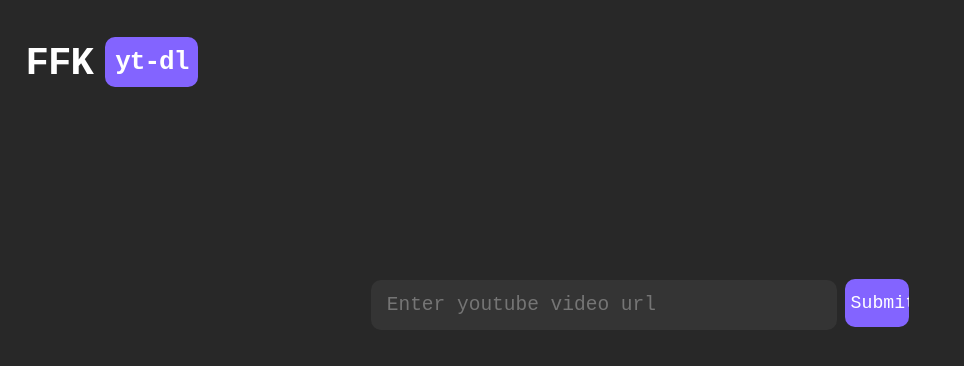
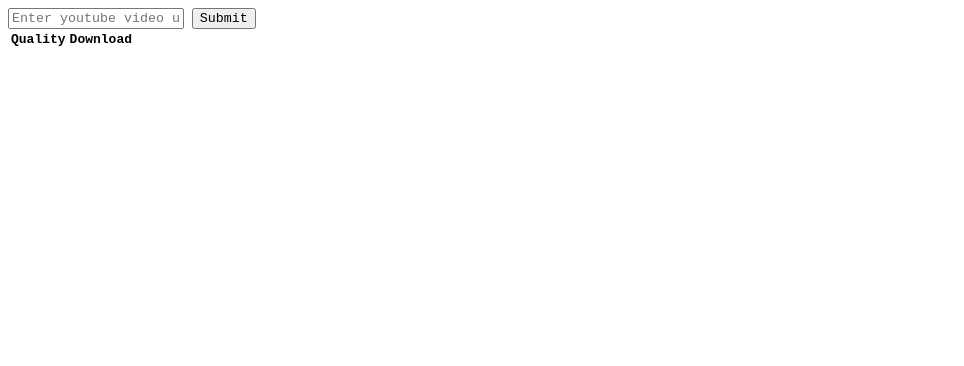
Before and after one commit to Stoozy/ffk-ytdl-website, a website: page public/index.html in a window 1280 px wide. Shown: the whole page, without its empty margins (0-964 px from the left). Drawn offline with nearby package versions, Linux system fonts and the light colour scheme.

Commit message:
Revert "Oui Oui Site updated"

```diff
--- a/public/index.html
+++ b/public/index.html
@@ -3,26 +3,17 @@
 <head>
     <meta charset="UTF-8">
     <title>FFK Youtube Video Downloader</title>
-    <link href="https://fonts.googleapis.com/css2?family=DM+Mono&display=swap" rel="stylesheet">
     <link rel="stylesheet" href="style/main.css">
 </head>
 <script src="js/main.js"></script>
 <body>
-    <div id="logo">
-        <h4>FFK <span id="ytd">yt-dl</span></h4>
-    </div>
-    <div id="cr">&#169; FFK</div>
-    <center>
-        <div id="input-container">
     <input id="url" type="text" placeholder="Enter youtube video url"/>
     <input id="submit" onclick="get_links()" type="submit"/>
-        </div>
     <table id="links">
         <tr>
         	<th>Quality</th>
         	<th>Download</th>
         </tr>
     </table>
-    </center>
 </body>
 </html>
--- a/public/style/main.css
+++ b/public/style/main.css
@@ -1,82 +1,3 @@
-/**
-    Purple: 8364FF
-    White: FFFFFF
-    Dark: 343434
-    Fill: 282828
-**/
-
 *{
     font-family: monospace;
 }
-
-body, html {
-    background-color: #282828;
-    margin: 0;
-    padding: 0;
-}
-
-#logo {
-    position: absolute;
-    top: -10px;
-    left: 2vw;
-    font-family: monospace;
-    color: white;
-    font-size: 3rem;
-    letter-spacing: -1px;
-    word-spacing: -10px;
-}
-
-#logo #ytd {
-    font-size: 2rem;
-    background-color: #8364FF;
-    border-radius: 10px;
-    padding: 10px;
-    position: relative;
-    top: -5px;
-}
-
-#cr {
-    position: absolute;
-    margin-top: 5vh;
-    right: 2.5vw;
-    font-size: 3rem;
-    color: #343434;
-    font-family: 'DM Mono', monospace;
-    top: -10px;
-    letter-spacing: -2px;
-    word-spacing: 00px;
-}
-
-#input-container {
-    width: 100%;
-    position: relative;
-    top: 35vh;
-}
-
-#url {
-    background-color: #343434;
-    border: 0;
-    width: 35%;
-    height: 6vh;
-    color: white;
-    padding-left: 1.2vw;
-    font-size: 1.5rem;
-    border-radius: 10px;
-}
-
-#submit {
-    background-color: #8364FF;
-    border: 0;
-    height: 6vh;
-    width: 5vw;
-    border-radius: 10px;
-    position: relative;
-    top: -2px;
-    color: white;
-    font-size: 1.4rem;
-    font-family: monospace;
-}
-
-table {
-    visibility: hidden;
-}
```
Also changed, not shown: 1 other file. Lines whose indentation alone changed are shown as unchanged.
